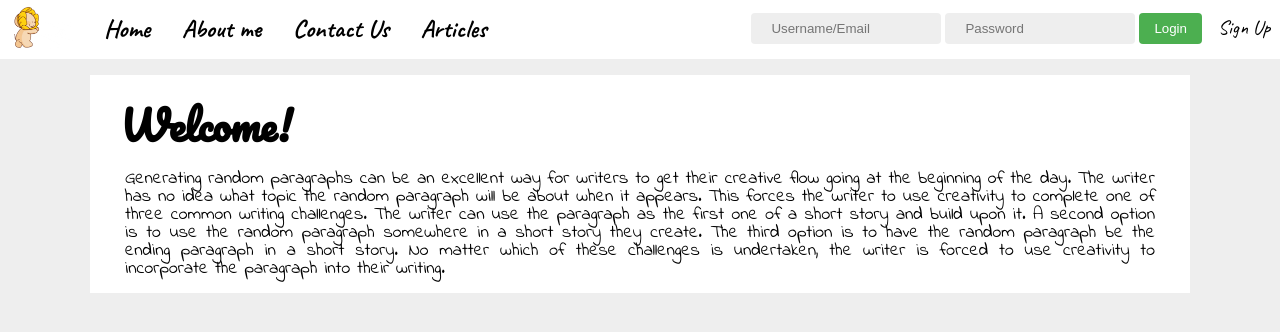
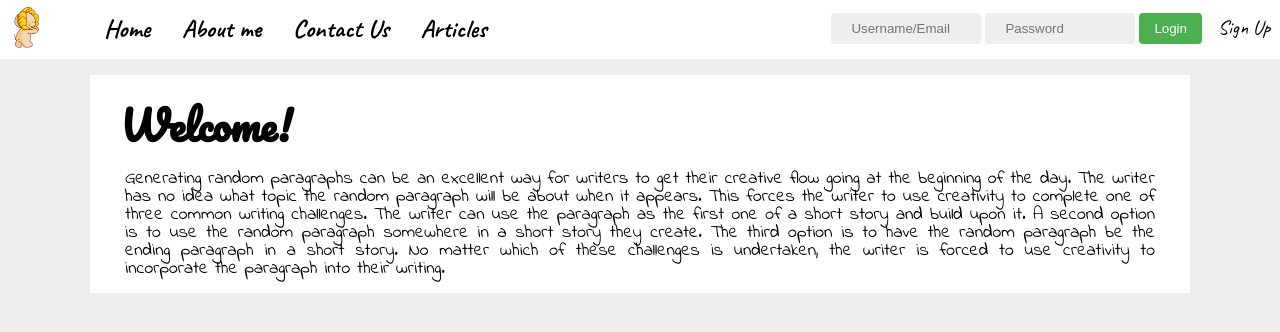
Before and after one commit to 0301yasiru/php_login_project, a PHP site: page /index.php in a window 1280 px wide. Shown: the top 332 px of the page. Run offline with PHP 8.4, Linux system fonts and the light colour scheme.

Commit message:
saving before starting on article page

```diff
--- a/style/master.css
+++ b/style/master.css
@@ -82,6 +82,7 @@ nav input{
   width: 150px;
   padding: 8px 20px;
   margin: 0 0 1px;
+  box-sizing: border-box;
 }
 
 nav button{
@@ -218,4 +219,5 @@ main a{
   float: none;
   display: block;
   overflow: hidden;
+  box-sizing: border-box;
 }
```
